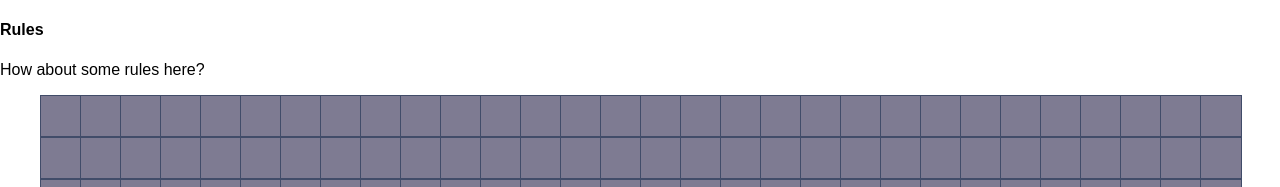
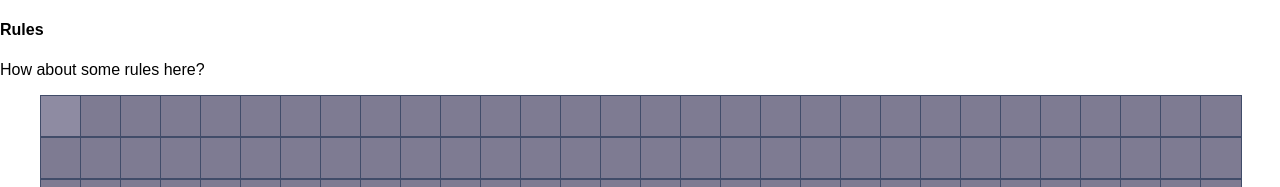
Before and after one commit to Jezzy1999/lunatic-acres, a React (Create React App) app in the folder client/: page / in a window 1280 px wide. In both pictures the pointer is over the element 61 px from the left and 115 px from the top of the page. Shown: the top 187 px of the page. Built offline with nearby package versions, Linux system fonts and the light colour scheme; no server answers.

Commit message:
Add some highlight when mouse is over grid

```diff
--- a/client/src/App.css
+++ b/client/src/App.css
@@ -65,6 +65,10 @@
   outline: none;
 }
 
+.cell:hover {
+  background: #8e8ba2;
+}
+
 .is-empty {
   background: #7e7b92;
 }
```
